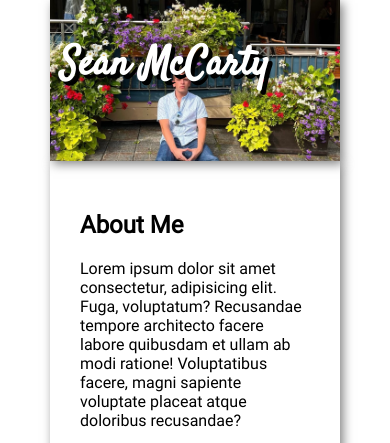
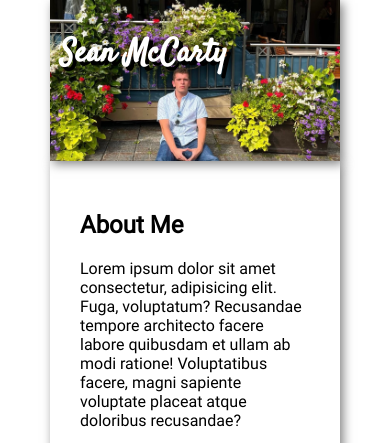
Before and after one commit to SeanRMcC/portfolio, a plain HTML site: page index.html in a window 390 px wide. Shown: the top 443 px of the page. Drawn offline with Linux system fonts and the light colour scheme.

Commit message:
Change title size on smaller devices

```diff
--- a/styles.css
+++ b/styles.css
@@ -155,6 +155,10 @@ footer{
 }
 
 @media (max-width: 600px){
+    .name{
+        font-size: 2rem;
+    }
+
     .projects{
         grid-template-columns: 1fr;
     }
```
